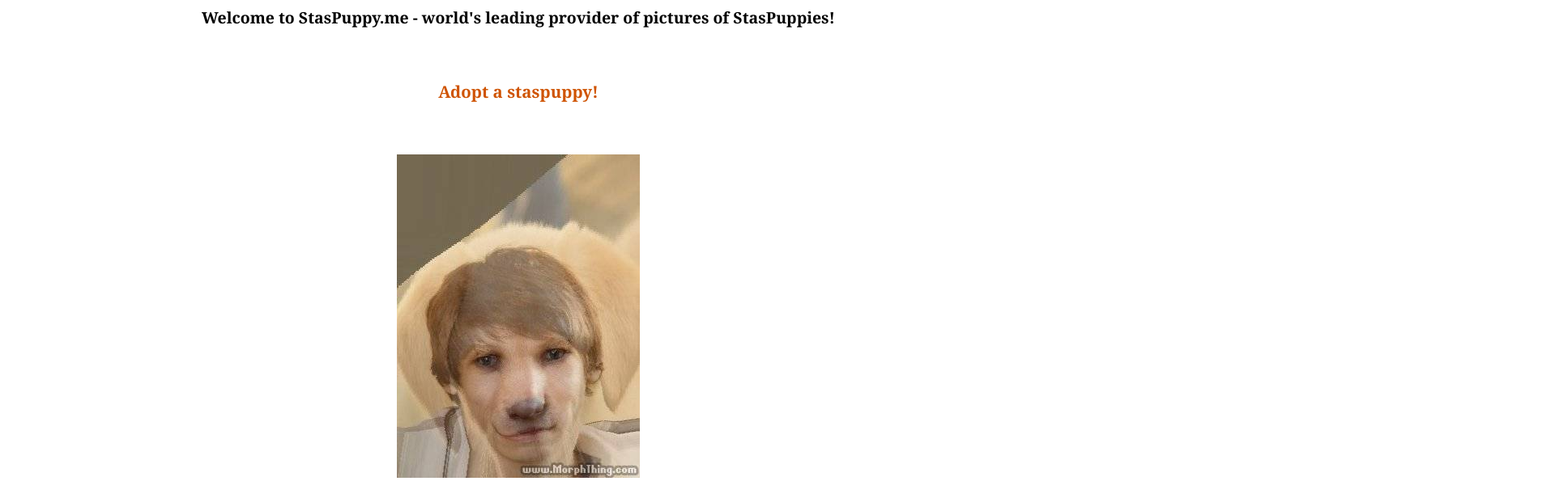
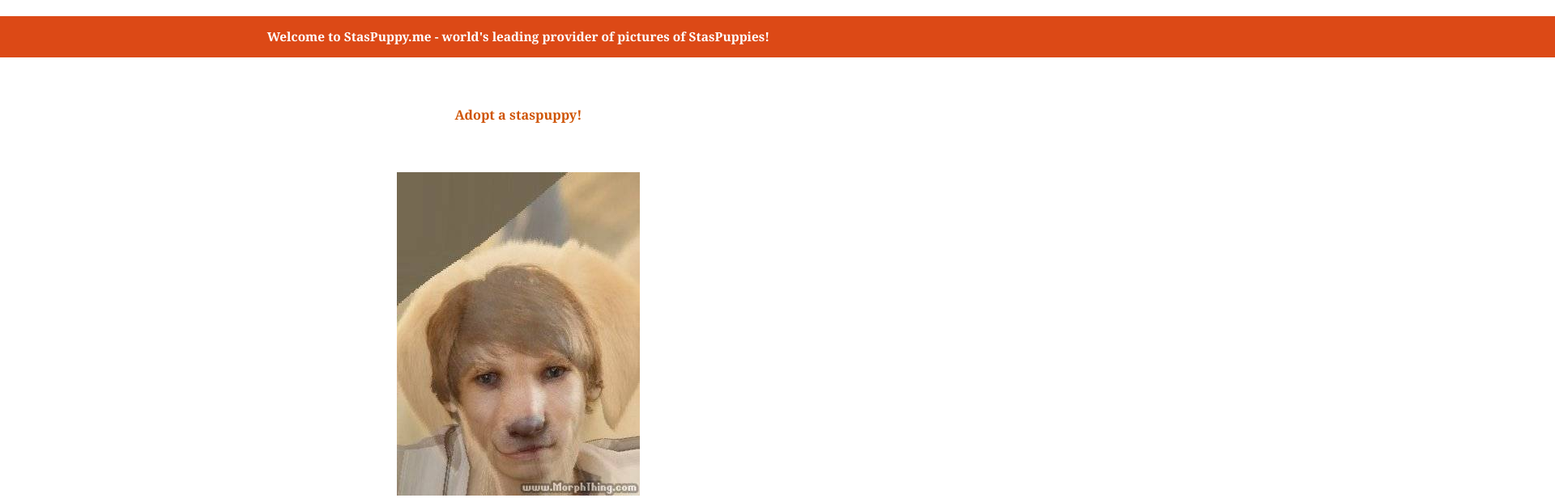
Before and after one commit to staspuppy/staspuppy.github.io, a plain HTML site: page index.html in a window 1280 px wide. Shown: the top 616 px of the page at 81% size, 1920 px wide, since content can reach past the window. Drawn offline with Linux system fonts and the light colour scheme.

Commit message:
PUPPY LOOKS NICE NOW

```diff
--- a/index.html
+++ b/index.html
@@ -20,9 +20,46 @@ P",ad33O333O3Ob
 		<title>Welcome to StasPuppy.me!</title>
 	</head>
 	<body>
+	<style>
+
+    html { overflow-x: hidden; }
+    h2 {
+      background: black;
+      color: white;
+      padding: 15px 0;
+      position: relative;
+    }
+    h2:before, h2:after {
+      content: "";
+      background: black;
+      position: absolute;
+      top: 0;
+      bottom: 0;
+      width: 9999px;
+    }
+    h2:before {
+      right: 100%;
+    }
+    h2:after {
+      left: 100%;
+    }
+
+    h2:nth-of-type(1), h2:nth-of-type(1):before, h2:nth-of-type(1):after { background: #dc4916; }
+    h2:nth-of-type(2), h2:nth-of-type(2):before, h2:nth-of-type(2):after { background: #6871b1; }
+    h2:nth-of-type(3), h2:nth-of-type(3):before, h2:nth-of-type(3):after { background: #d1b935; }
+
+    .left-only:after {
+      display: none;
+    }
+
+    .right-only:before {
+      width: 20px;
+    }
+
+	</style>
 	<center>
 			<p>
-				<h1>Welcome to StasPuppy.me - world's leading provider of pictures of StasPuppies!</h1>
+				<h2>Welcome to StasPuppy.me - world's leading provider of pictures of StasPuppies!</h2>
 			</p>
 			<br>
 			<p>
--- a/stylesheet.css
+++ b/stylesheet.css
@@ -1,7 +1,29 @@
 * {
 	font-family: Georgia, serif;
 	font-size: 1.05em;
+	margin: 0;
+	padding: 0;
 }
+
+body {
+	font: 14px Georgia, serif;
+}
+
+article, aside, figure, footer, header, hgroup,
+menu, nav, section {
+	display: block;
+}
+
+
+#page-wrap {
+	width: 50%; margin: 100px auto;
+}
+
+h1, h2, p {
+	margin: 20px 0;
+}
+
+
 
 /*img {
 	width:384px;
```
